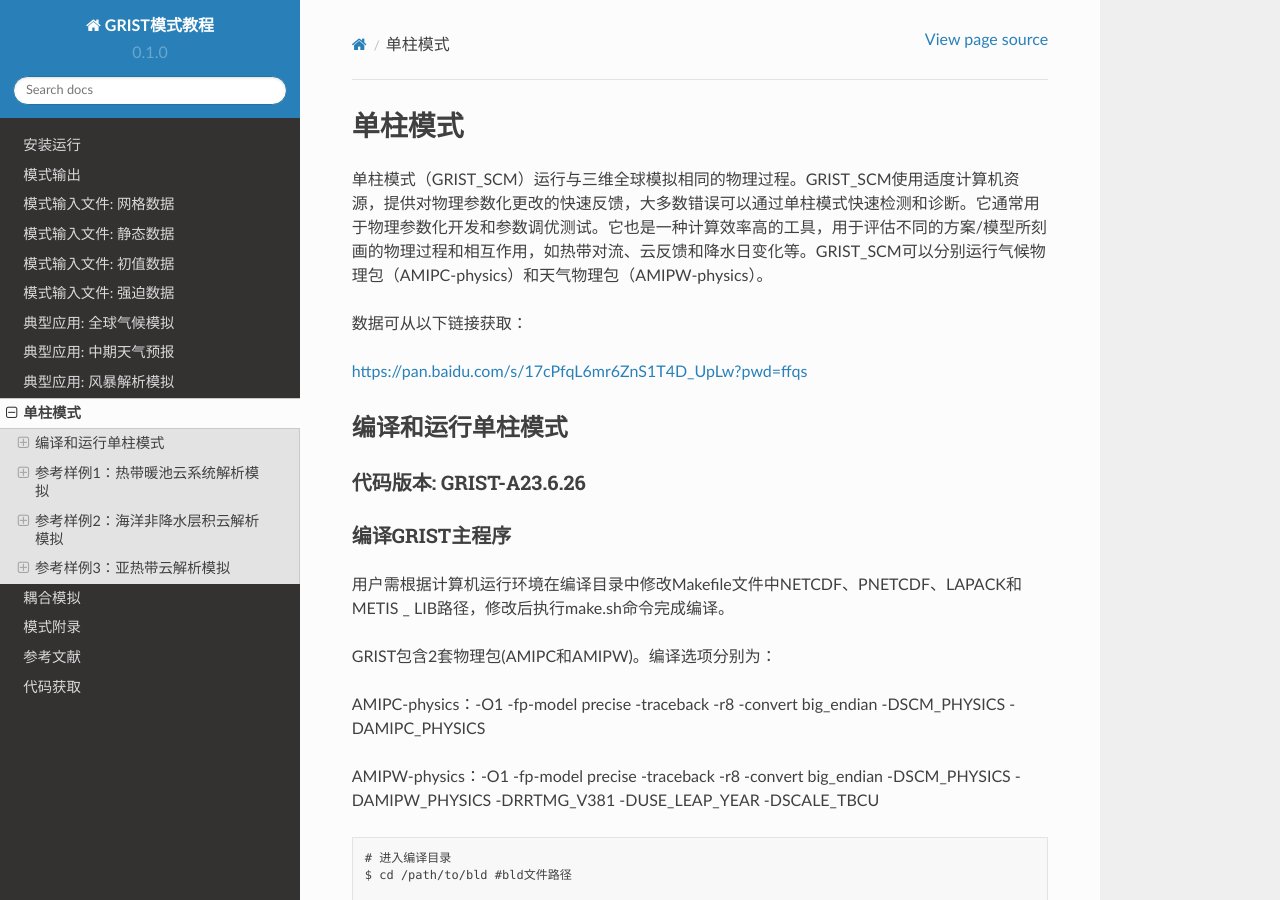
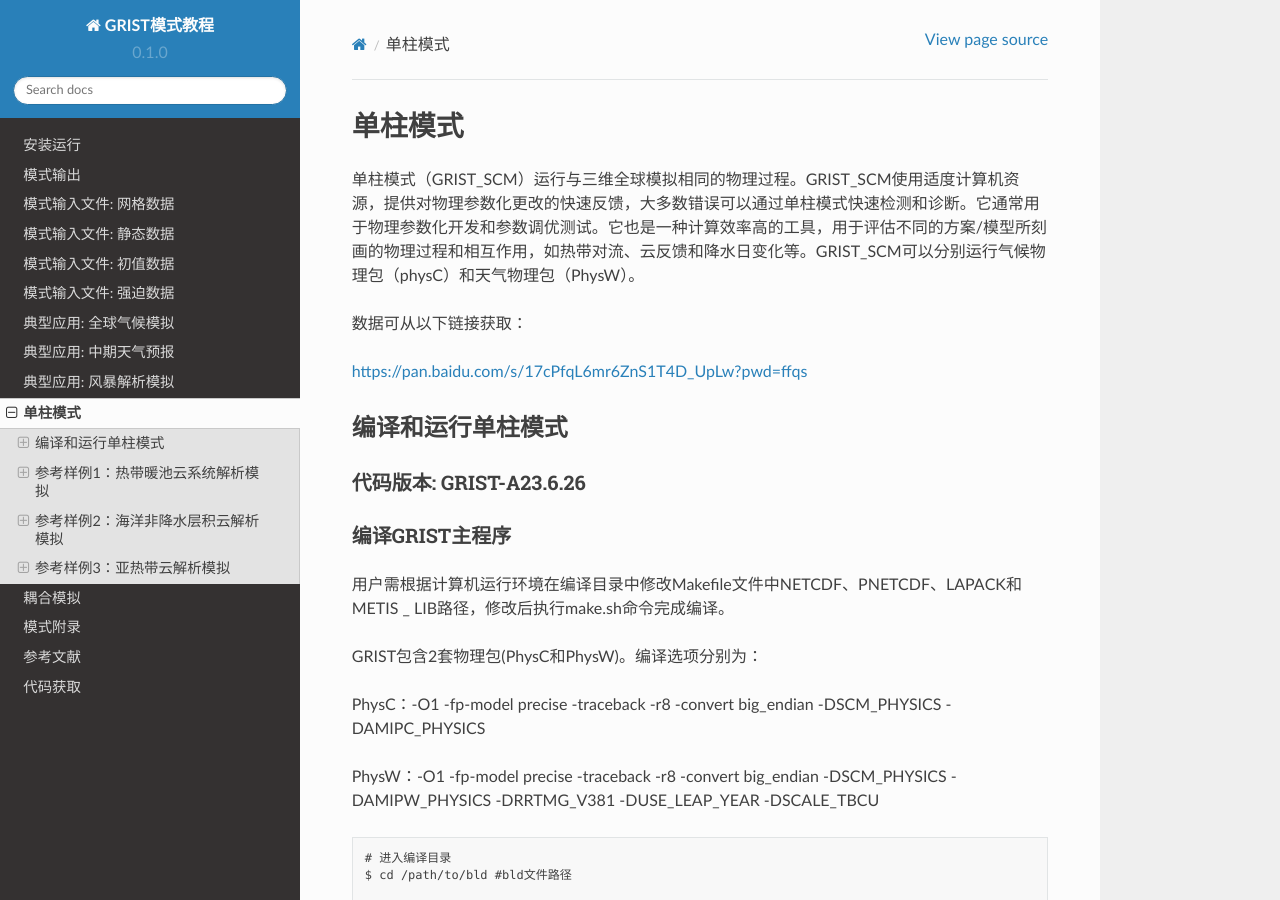
Before and after one commit to GRIST-Dev/GRIST_Tutorial, a Sphinx documentation site: the page built from docs/source/SCM.rst, in a window 1280 px wide and 900 px high. Built offline with Sphinx 7.4.7 and the Read the Docs theme 2.0.0, drawn with Linux system fonts in a browser that asks for light colours; some of the changed text lies outside the part shown.

Commit message:
Update SCM.rst
Change AMIPW/AMIPC to PhysW/PhysC

```diff
--- a/docs/source/SCM.rst
+++ b/docs/source/SCM.rst
@@ -1,7 +1,7 @@
 单柱模式
 ================
 
-单柱模式（GRIST_SCM）运行与三维全球模拟相同的物理过程。GRIST_SCM使用适度计算机资源，提供对物理参数化更改的快速反馈，大多数错误可以通过单柱模式快速检测和诊断。它通常用于物理参数化开发和参数调优测试。它也是一种计算效率高的工具，用于评估不同的方案/模型所刻画的物理过程和相互作用，如热带对流、云反馈和降水日变化等。GRIST_SCM可以分别运行气候物理包（AMIPC-physics）和天气物理包（AMIPW-physics）。
+单柱模式（GRIST_SCM）运行与三维全球模拟相同的物理过程。GRIST_SCM使用适度计算机资源，提供对物理参数化更改的快速反馈，大多数错误可以通过单柱模式快速检测和诊断。它通常用于物理参数化开发和参数调优测试。它也是一种计算效率高的工具，用于评估不同的方案/模型所刻画的物理过程和相互作用，如热带对流、云反馈和降水日变化等。GRIST_SCM可以分别运行气候物理包（physC）和天气物理包（PhysW）。
 
 数据可从以下链接获取：
 
@@ -18,11 +18,11 @@ https://pan.baidu.com/s/17cPfqL6mr6ZnS1T4D_UpLw?pwd=ffqs
 
 用户需根据计算机运行环境在编译目录中修改Makefile文件中NETCDF、PNETCDF、LAPACK和METIS _ LIB路径，修改后执行make.sh命令完成编译。
 
-GRIST包含2套物理包(AMIPC和AMIPW)。编译选项分别为：
+GRIST包含2套物理包(PhysC和PhysW)。编译选项分别为：
 
-AMIPC-physics：-O1 -fp-model precise -traceback -r8 -convert big_endian -DSCM_PHYSICS -DAMIPC_PHYSICS
+PhysC：-O1 -fp-model precise -traceback -r8 -convert big_endian -DSCM_PHYSICS -DAMIPC_PHYSICS
 
-AMIPW-physics：-O1 -fp-model precise -traceback -r8 -convert big_endian -DSCM_PHYSICS -DAMIPW_PHYSICS -DRRTMG_V381 -DUSE_LEAP_YEAR -DSCALE_TBCU
+PhysW：-O1 -fp-model precise -traceback -r8 -convert big_endian -DSCM_PHYSICS -DAMIPW_PHYSICS -DRRTMG_V381 -DUSE_LEAP_YEAR -DSCALE_TBCU
 
 ::
 
@@ -65,11 +65,11 @@ namelist配置参考
      day_duration             = 14 #持续时间
      model_timestep           = 1200 #时间步长
      h1_history_freq          = 9 #控制输出文件的时间间隔
-     #若采用amipc package，则
+     #若采用PhysC，则
      Ntracer                  = 5
      physpkg                  = ‘AMIPC_PHYSICS’
      physics_coupling         = ‘P3’
-     #若采用amipw package，则
+     #若采用PhysW，则
      Ntracer                  = 6
      physpkg                  = ‘AMIPW_PHYSICS’
      physics_coupling         = ‘P2’
@@ -103,11 +103,11 @@ namelist配置参考
      day_duration             = 1 #持续时间
      model_timestep           = 1200 #时间步长
      h1_history_freq          = 3 #控制输出文件的时间间隔
-     #若采用amipc package，则
+     #若采用PhysC，则
      Ntracer                  = 5
      physpkg                  = ‘AMIPC_PHYSICS’
      physics_coupling         = ‘P3’
-     #若采用amipw package，则
+     #若采用PhysW，则
      Ntracer                  = 6
      physpkg                  = ‘AMIPW_PHYSICS’
      physics_coupling         = ‘P2’
@@ -133,11 +133,11 @@ namelist配置参考
      day_duration             = 150 #持续时间
      model_timestep           = 1200 #时间步长
      h1_history_freq          = 72 #控制输出文件的时间间隔
-     #若采用amipc package，则
+     #若采用PhysC，则
      Ntracer                  = 5
      physpkg                  = ‘AMIPC_PHYSICS’
      physics_coupling         = ‘P3’
-     #若采用amipw package，则
+     #若采用PhysW，则
      Ntracer                  = 6
      physpkg                  = ‘AMIPW_PHYSICS’
      physics_coupling         = ‘P2’
```
